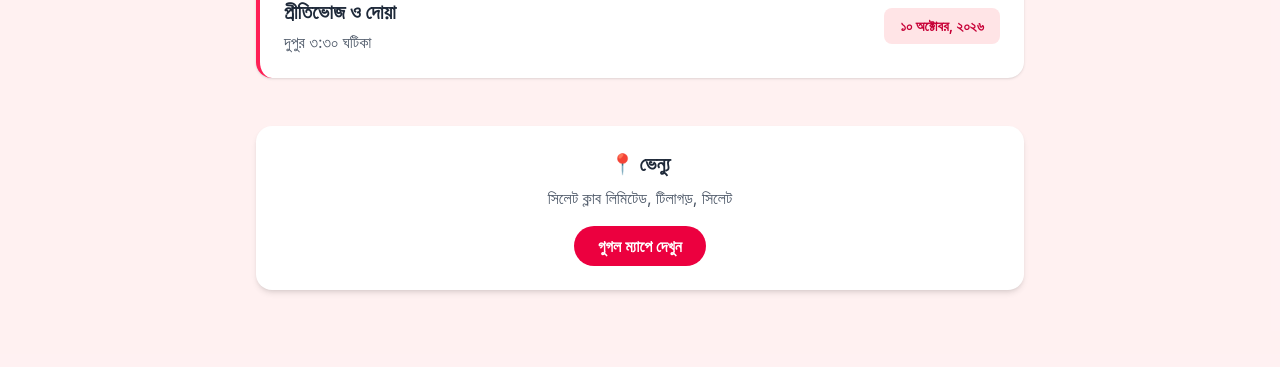
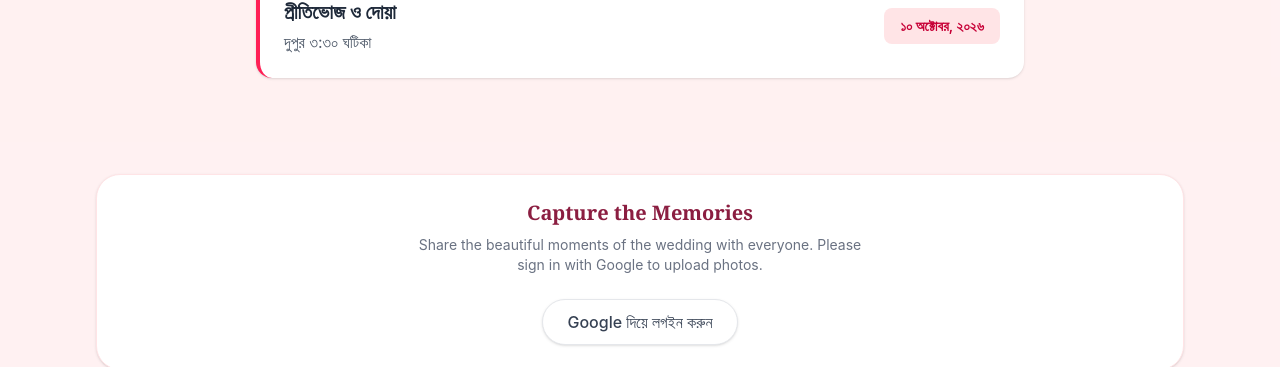
Before and after one commit to shababchy-dev/bibahSharok, a React (Vite) app: page / in a window 1280 px wide. Shown: the part 5258-5625 px from the top of the page. Built offline with nearby package versions, Linux system fonts and the light colour scheme; no server answers; the database is empty.

Commit message:
google map delet

```diff
--- a/src/components/EventSchedule.jsx
+++ b/src/components/EventSchedule.jsx
@@ -30,19 +30,7 @@ const EventSchedule = () => {
           </div>
         </div>
 
-        {/* লোকেশন / ভেন্যু */}
-        <div className="mt-12 bg-white p-6 rounded-2xl shadow-md text-center">
-          <h3 className="text-xl font-bold text-gray-800 mb-2">📍 ভেন্যু</h3>
-          <p className="text-gray-600 mb-4">সিলেট ক্লাব লিমিটেড, টিলাগড়, সিলেট</p>
-          <a
-            href="https://maps.google.com"
-            target="_blank"
-            rel="noreferrer"
-            className="inline-block bg-rose-600 hover:bg-rose-700 text-white font-semibold py-2 px-6 rounded-full transition duration-300"
-          >
-            গুগল ম্যাপে দেখুন
-          </a>
-        </div>
+
       </div>
     </section>
   );
```
